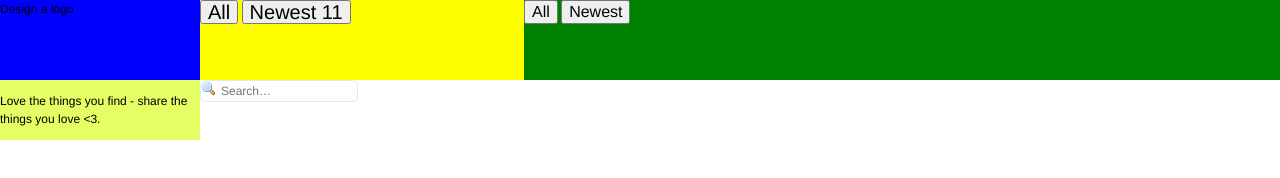
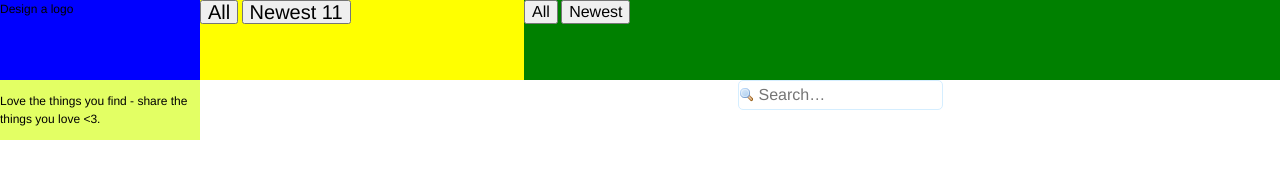
Before and after one commit to ahoegger/CasFeeGruppenArbeit, a website: page source/index.html in a window 1280 px wide. Shown: the top 178 px of the page. Drawn offline with Linux system fonts and the light colour scheme.

Commit message:
some improvement

```diff
--- a/source/css/styles.css
+++ b/source/css/styles.css
@@ -6,6 +6,8 @@
 	font: 12px/18px 'Helvetica',Arial,sans-serif;
 }
 input{
+    font-size: 16px;
+    padding: 5px;
     border-radius: 5px;
     border-style: solid;
     border-width: 1px;
@@ -82,6 +84,9 @@ input{
     left: 200px;
     top: 80px;
     width: 100%;
+    min-height: 60px;
+    align-content:center 20px;
+    text-align: center;
 }
 
 Button.topCategory{
@@ -105,8 +110,11 @@ Button.favorite{
 }
 
 input.search{
-    background: url(icons/magnifier.png) no-repeat;
+    background-image:url("icons/magnifier.png");
+    background-repeat:no-repeat;
+    background-position:left center;
     padding-left:20px;
+
 }
 
 /* content_body will hold the articles as well as some navigation stuff*/
```
Also changed, not shown: 1 other file.
